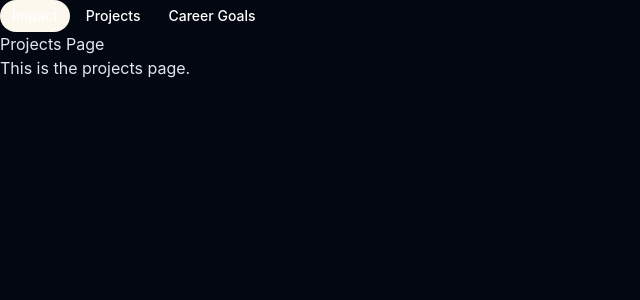
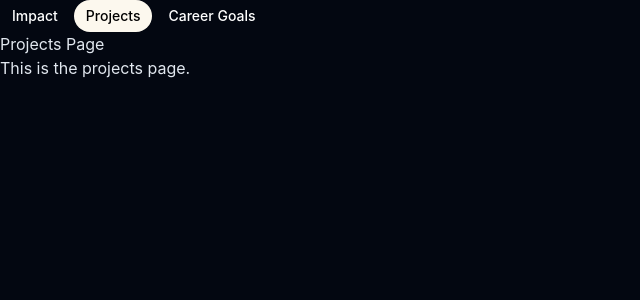
Before and after one commit to tombrewsviews/Portfolio2023, a Next.js app: page /projects in a window 1280 px wide. Shown: the top 300 px of the page, without its empty margins (0-640 px from the left). Built offline with nearby package versions, Linux system fonts and the light colour scheme.

Commit message:
fix the menu highlight

```diff
--- a/components/Menu.js
+++ b/components/Menu.js
@@ -1,25 +1,22 @@
 import Link from 'next/link';
 import { motion } from 'framer-motion';
-import { useState } from 'react';
-
-let tabs = [
-  { id: 'impact', label: 'Impact' },
-  { id: 'projects', label: 'Projects' },
-  { id: 'goals', label: 'Career Goals' },
-];
+import { useRouter } from 'next/router';
+import tabs from '../tabs';
 
 export default function Menu() {
-  const [activeTab, setActiveTab] = useState(tabs[0].id);
+  const router = useRouter();
+  const activeTab = router.pathname.substring(1); // remove the leading slash
 
   return (
+    <div className="flex-col w-full max-w-7xl mx-auto">
       <div className="flex space-x-1">
         {tabs.map((tab) => (
           <Link href={`/${tab.id}`} key={tab.id}>
             <button
-            onClick={() => setActiveTab(tab.id)}
+              onClick={() => router.push(`/${tab.id}`)}
               className={`${
-              activeTab === tab.id ? 'text-black' : 'hover:text-white/60'
-            } relative rounded-full px-3 py-1.5 text-sm font-medium text-white outline-sky-400 transition focus-visible:outline-2`}
+                activeTab === tab.id ? 'text-black' : 'text-white hover:text-white/60'
+              } relative rounded-full px-3 py-1.5 text-sm font-medium outline-sky-400 transition focus-visible:outline-2`}
               style={{
                 WebkitTapHighlightColor: 'transparent',
               }}
@@ -37,5 +34,6 @@ export default function Menu() {
           </Link>
         ))}
       </div>
+    </div>
   );
 }
--- a/pages/_app.js
+++ b/pages/_app.js
@@ -1,20 +1,18 @@
 import '../styles/globals.css';
 import { useState } from 'react';
 import Menu from '../components/Menu';
+import tabs from '../tabs';
 
 export default function MyApp({ Component, pageProps }) {
-  let tabs = [
-    { id: 'impact', label: 'Impact' },
-    { id: 'projects', label: 'Projects' },
-    { id: 'goals', label: 'Career Goals' },
-  ];
 
   const [activeTab, setActiveTab] = useState(tabs[0].id);
 
   return (
-    <div>
-      <Menu activeTab={activeTab} setActiveTab={setActiveTab} />
+    <div className="flex flex-col items-center min-h-screen px-24 max-sm:px-5 max-w-7xl mx-auto w-full">
+      <Menu />
+
       <Component {...pageProps} />
+
     </div>
   );
 }
--- a/pages/projects.js
+++ b/pages/projects.js
@@ -1,6 +1,6 @@
 export default function Impact() {
   return (
-    <div>
+    <div className="flex flex-col items-center min-h-screen px-24 max-sm:px-5 max-w-7xl mx-auto w-full">
       <h1>Projects Page</h1>
       <p>This is the projects page.</p>
     </div>
--- a/styles/globals.css
+++ b/styles/globals.css
@@ -43,9 +43,23 @@
     @apply border-border;
   }
   body {
+    display: flex;
+    flex-direction: column;
+    align-items: center;
+    width: 100vw;
+    height: 100vh;
     @apply bg-background text-foreground;
     font-feature-settings:
       'rlig' 1,
       'calt' 1;
   }
 }
+
+#__next {
+  /* Add your styles here */
+  display: flex;
+  flex-direction: column;
+  align-items: center;
+  width: 100vw;
+    height: 100vh;
+}
--- /dev/null
+++ b/tabs.js
@@ -0,0 +1,7 @@
+let tabs = [
+  { id: 'impact', label: 'Impact' },
+  { id: 'projects', label: 'Projects' },
+  { id: 'goals', label: 'Career Goals' },
+];
+
+export default tabs;
```
Also changed, not shown: pages/index.js (deleted, +0 -10 lines). Lines whose indentation alone changed are shown as unchanged.
